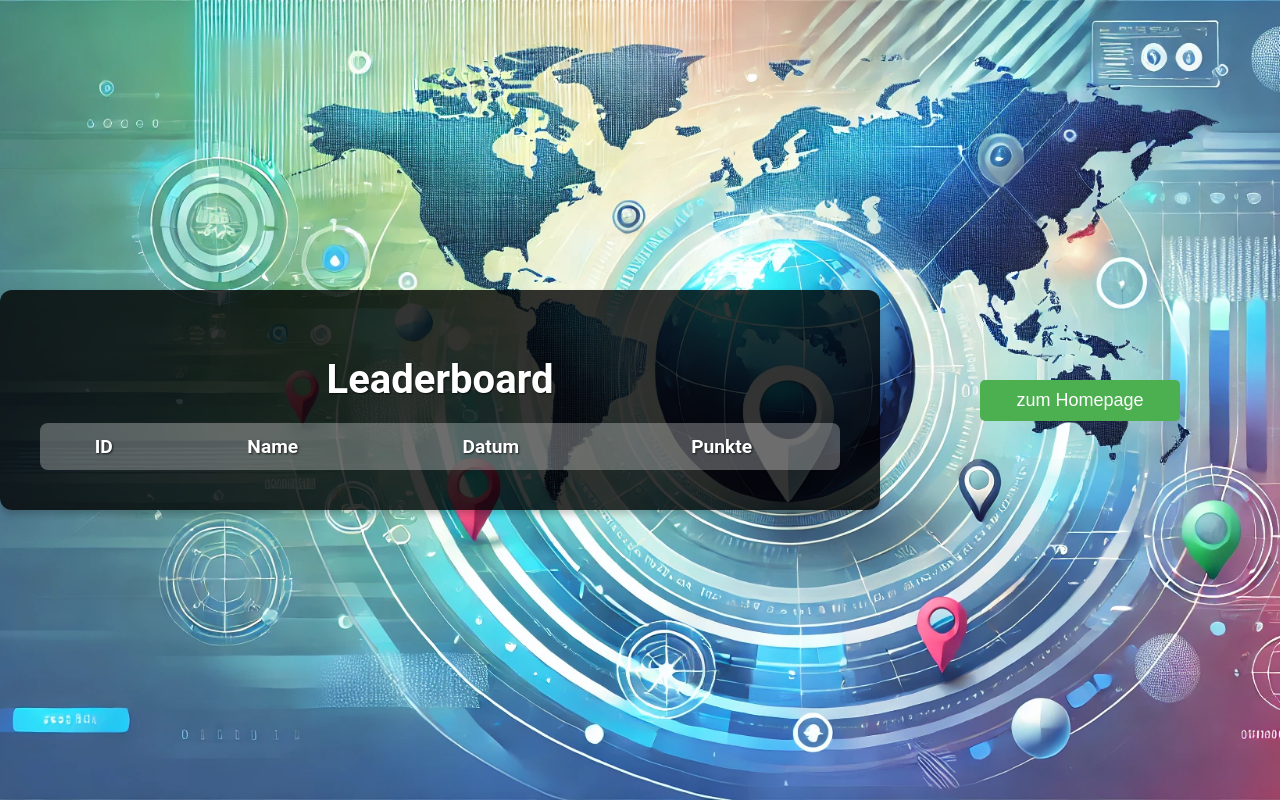
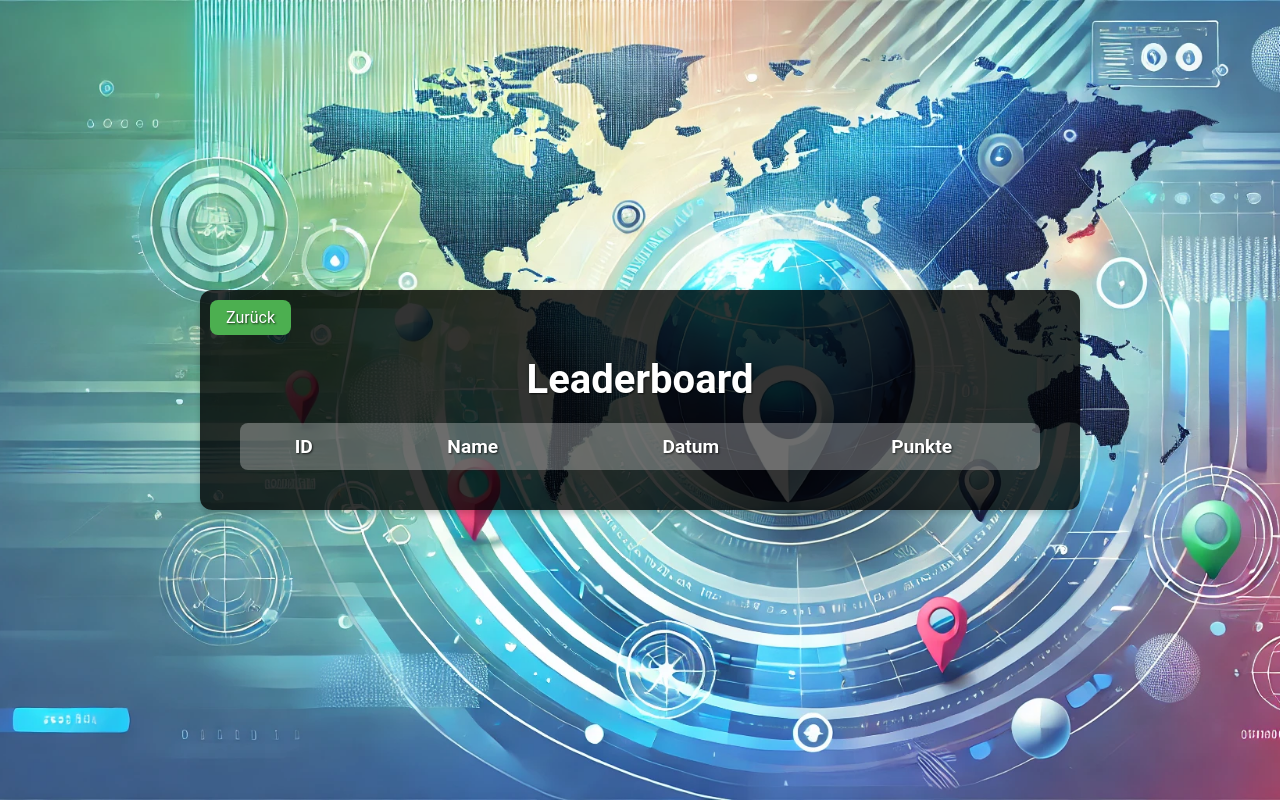
Before and after one commit to AndreasThumfart/GeoGuessing, a plain HTML site: page templates/leaderboard.html in a window 1280 px wide. Drawn offline with Linux system fonts and the light colour scheme; no server answers.

Commit message:
update zurück butten in leaderboard.html

```diff
--- a/templates/leaderboard.html
+++ b/templates/leaderboard.html
@@ -26,6 +26,7 @@
             box-shadow: 0px 4px 6px rgba(0, 0, 0, 0.2);
             max-width: 800px;
             width: 100%;
+            position: relative;
         }
 
         .leaderboard-container h1 {
@@ -65,10 +66,31 @@
         tr:hover td {
             background-color: rgba(0, 0, 0, 0.8);
         }
+
+        .back-button {
+            font-size: 1rem;
+            padding: 8px 16px;
+            background-color: #4caf50;
+            color: #ffffff;
+            border: none;
+            border-radius: 8px;
+            cursor: pointer;
+            transition: background-color 0.3s ease;
+            position: absolute;
+            top: 10px;
+            left: 10px;
+            text-decoration: none;
+            text-align: center;
+        }
+
+        .back-button:hover {
+            background-color: darkgreen;
+        }
     </style>
 </head>
 <body>
     <div class="leaderboard-container">
+        <a href="index.html" class="back-button">Zurück</a>
         <h1>Leaderboard</h1>
         <table id="leaderboardTable">
             <thead>
@@ -84,26 +106,6 @@
             </tbody>
         </table>
     </div>
-
-    <button
-  onclick="window.location.href='/';"
-  style="
-    display: block;
-    margin: 20px auto;
-    padding: 10px 20px;
-    font-size: 18px;
-    background-color: #4caf50;
-    color: white;
-    border: none;
-    border-radius: 5px;
-    cursor: pointer;
-    text-align: center;
-    width: 200px;"
->
-  zum Homepage
-</button>
-
-
 
     <script>
         // Abrufen der Daten von der API
```
